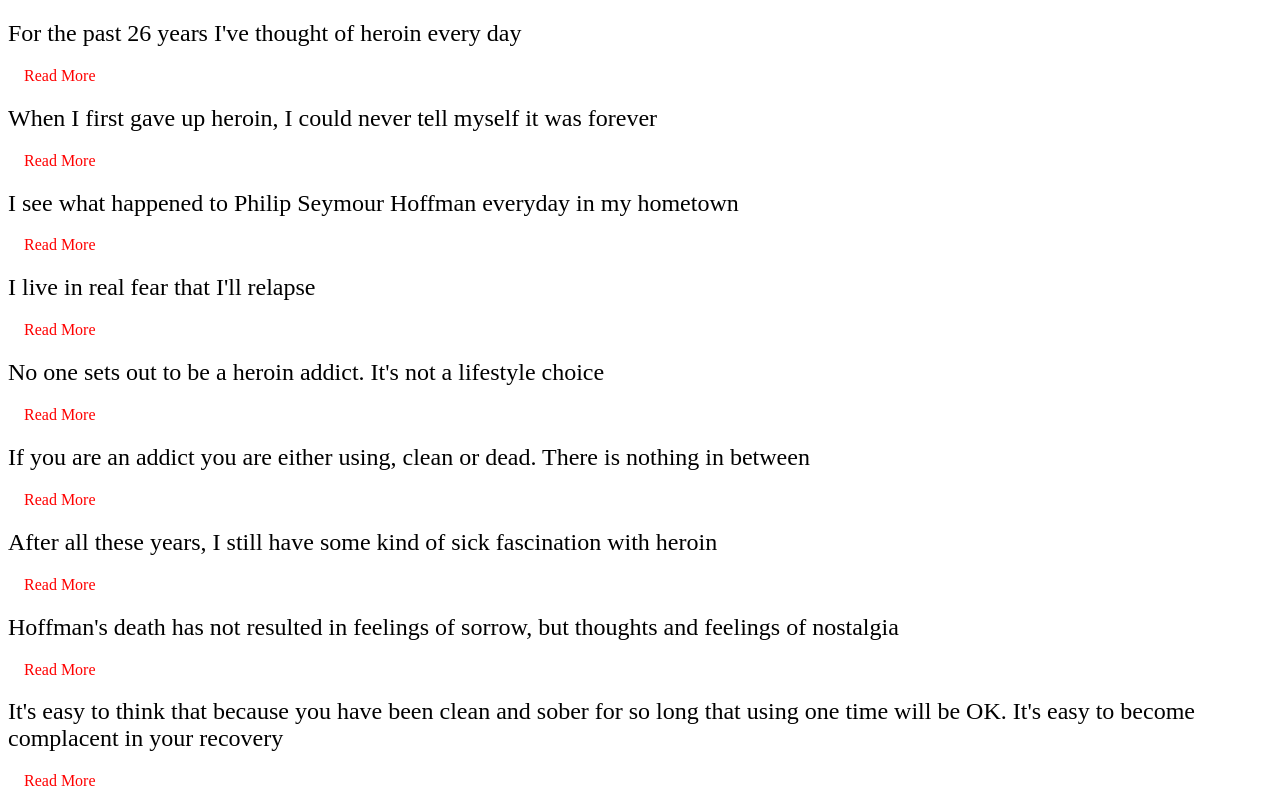
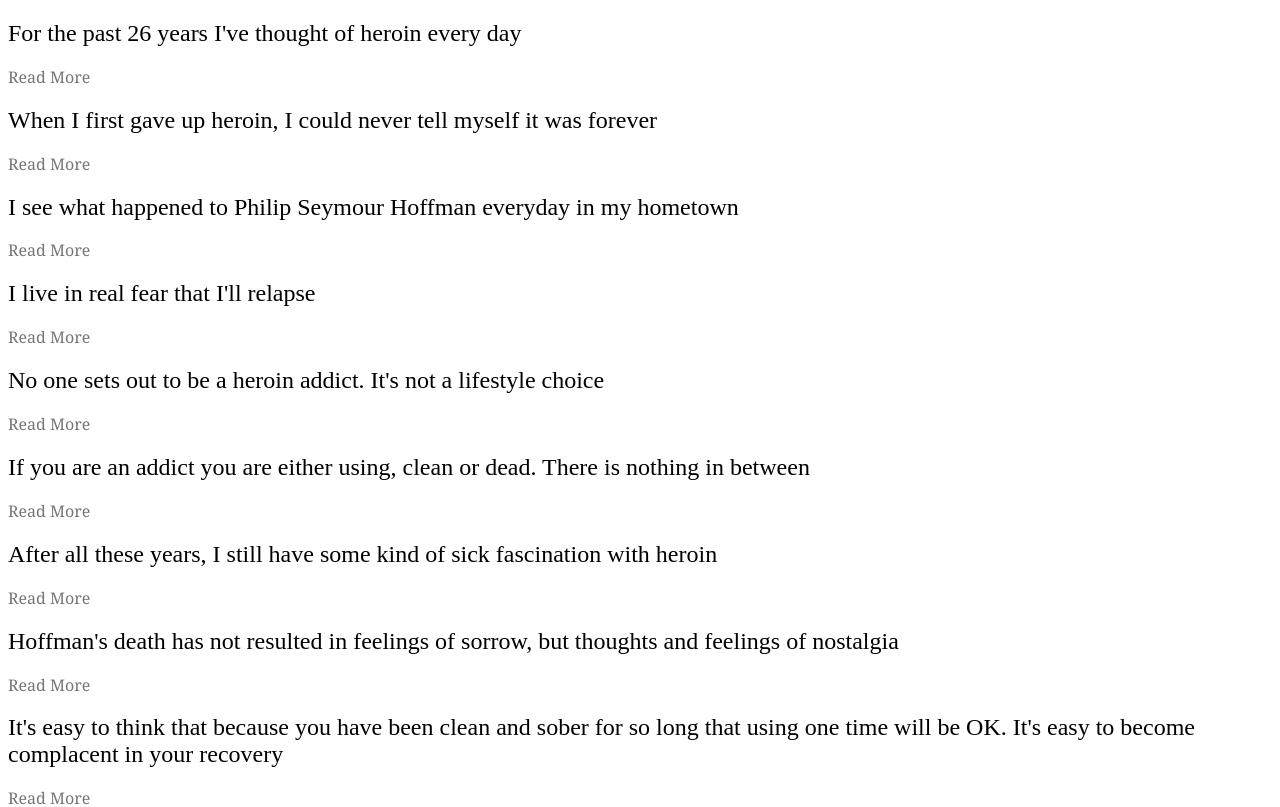
Before and after one commit to yasminnouh/Week10Assignment, a plain HTML site: page index.html in a window 1280 px wide. Shown: the top 807 px of the page. Drawn offline with nearby package versions, Linux system fonts and the light colour scheme.

Commit message:
Styled readMore button after bullet points on The Guardian.

```diff
--- a/styles.css
+++ b/styles.css
@@ -21,12 +21,15 @@
 	display: none;
 }
 
-.expanded .moreInfo { /*if it has class expanded and then there's something inside that div that has the class more Info, and apply display block*/
+.expanded .moreInfo {
 	display: block;
 }
 
 .readMore {
-  color: red;
-  font-size: 1em;
-  margin: 1em;
+ font-size: 1rem;
+  line-height: 1.25rem;
+  font-family: Georgia,serif;
+  font-weight: normal;
+  margin-bottom: 0.375rem;
+  color: #767676;
 }
```
